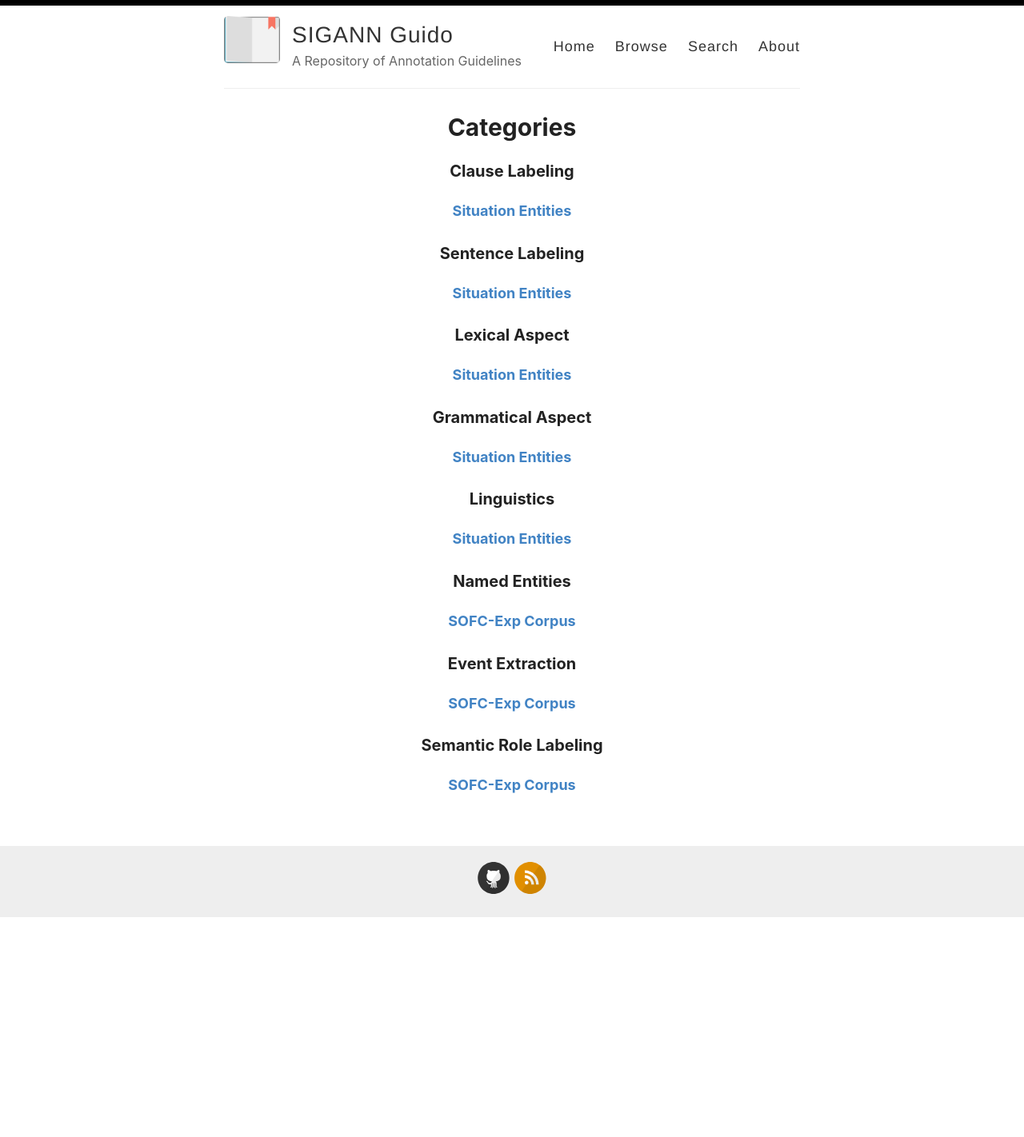
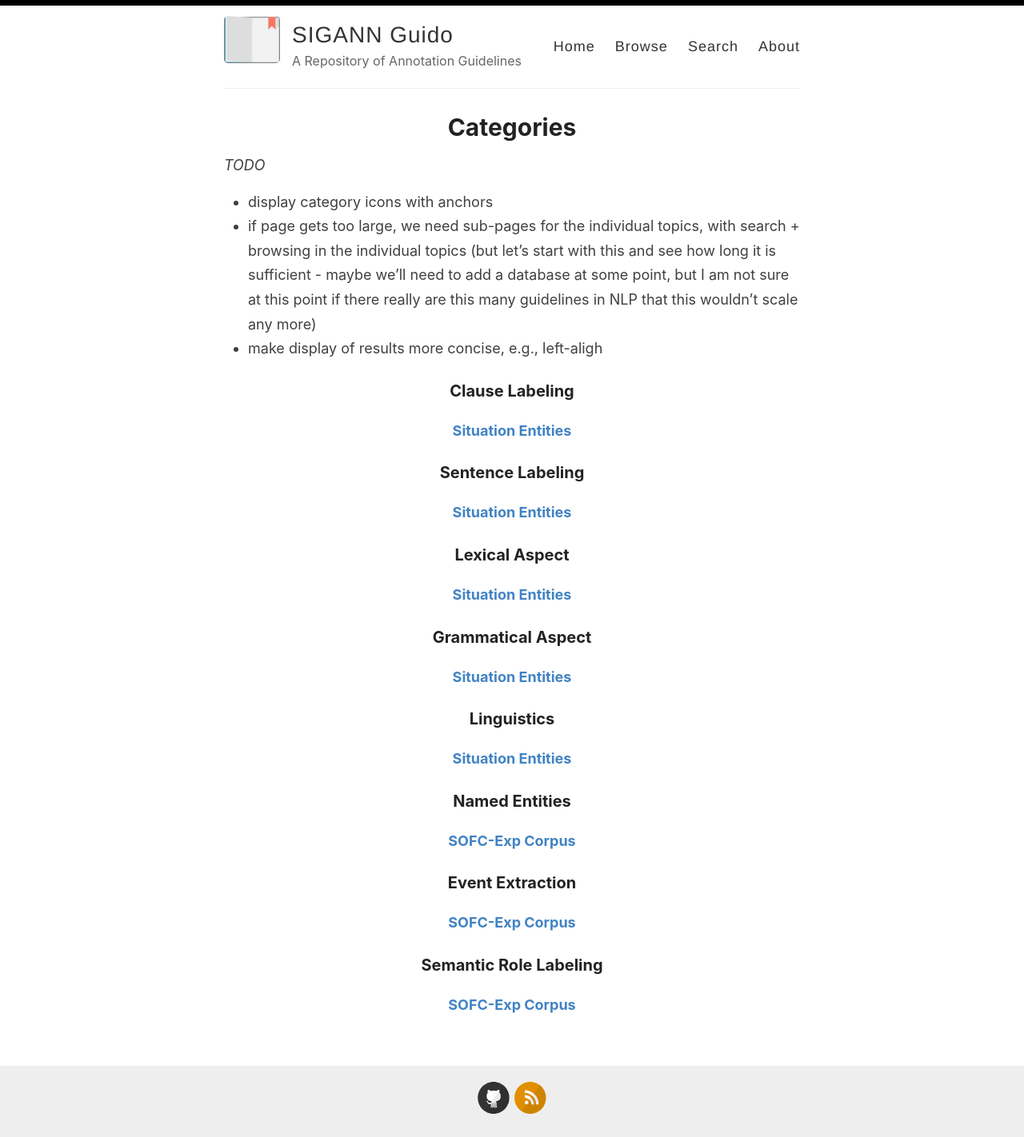
Before and after one commit to SIGANN/guido, a Jekyll site: the page built from _pages/categories.md, in a window 1280 px wide. Shown: the whole page at 80% size. Built offline with Jekyll 4.4.1, drawn with Linux system fonts in a browser that asks for light colours; before the commit the page ends 1147 px from its top, so only the background shows below that.

Commit message:
added TODOs

```diff
--- a/_pages/categories.md
+++ b/_pages/categories.md
@@ -4,6 +4,10 @@ permalink: /categories/
 title: Categories
 ---
 
+*TODO*
+* display category icons with anchors
+* if page gets too large, we need sub-pages for the individual topics, with search + browsing in the individual topics (but let's start with this and see how long it is sufficient - maybe we'll need to add a database at some point, but I am not sure at this point if there really are this many guidelines in NLP that this wouldn't scale any more)
+* make display of results more concise, e.g., left-aligh
 
 <div id="archives">
 {% for category in site.categories %}
```
Also changed, not shown: _pages/search.md (+4 -0 lines).
